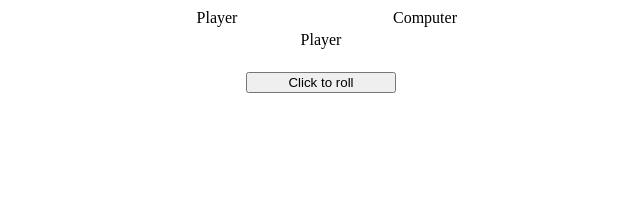
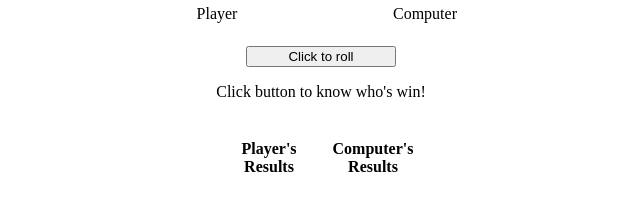
Before and after one commit to ArtMedvedev/cs81-FinalProject, a plain HTML site: page index.html in a window 1280 px wide. Shown: the part 198-408 px from the top of the page, without its empty margins (319-959 px from the left). Drawn offline with Linux system fonts and the light colour scheme.

Commit message:
Update index

```diff
--- a/index.html
+++ b/index.html
@@ -10,6 +10,7 @@
     <h1>Roll The Dice</h1>
 
     <table>
+        <tbody>
             <tr>
                 <th colspan="2">Player</th>
                 <th colspan="2">Computer</th>
@@ -17,31 +18,32 @@
             <tr>
                 <td><img class="dice" id="dice1" src="img/dice1.jpg"></td>
                 <td><img class="dice" id="dice2" src="img/dice1.jpg"></td>
-            <!--<td></td>-->
                 <td><img class="dice" id="dice3" src="img/dice1.jpg"></td>
                 <td><img class="dice" id="dice4" src="img/dice1.jpg"></td>
-        </tr>
-        <tr>
-            <td id="res1"></td>
-            <td id="res2"></td>
-            <!--<td></td>-->
-            <td id="res3"></td>
-            <td id="res4"></td>
             </tr>
             <tr>
                 <td id='plr' colspan="2">Player</td>
                 <td id='pc' colspan="2">Computer</td>
             </tr>
-        <tr>
-            <td id='results' colspan="4">Player</td>
-        </tr>
+        </tbody>
     </table>
 
     <button onclick="dice()">Click to roll</button>
 
-    <p id="p"></p>
+    <p id="p">Click button to know who's win!</p>
 
-    <div id="raz">
-    </div>
+    <table id="tableResults">
+        <tbody>
+        <tr>
+            <th>Player's Results</th>
+            <th>Computer's Results</th>
+        </tr>
+        <tr>
+            <td><div id="playerResult"></div></td>
+            <td><div id="computerResult"></div></td>
+        </tr>
+        </tbody>
+    </table>
+
 </body>
 </html>
```
Lines whose indentation alone changed are shown as unchanged.
